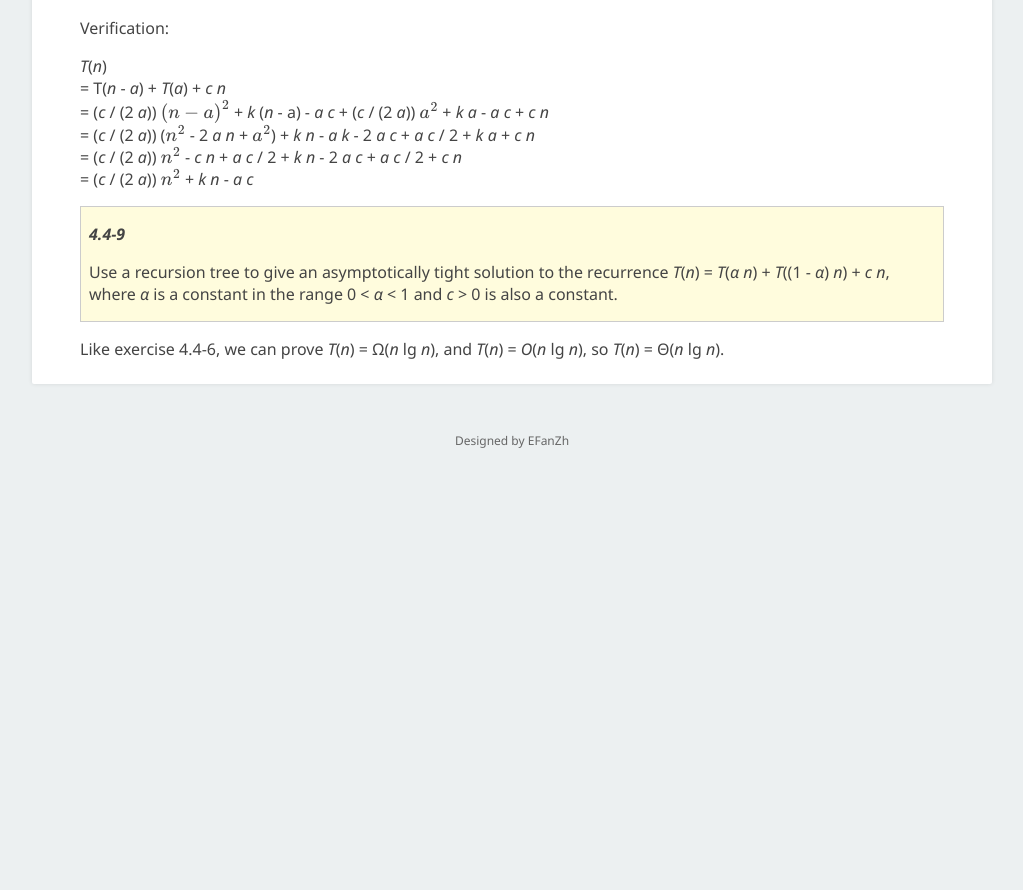
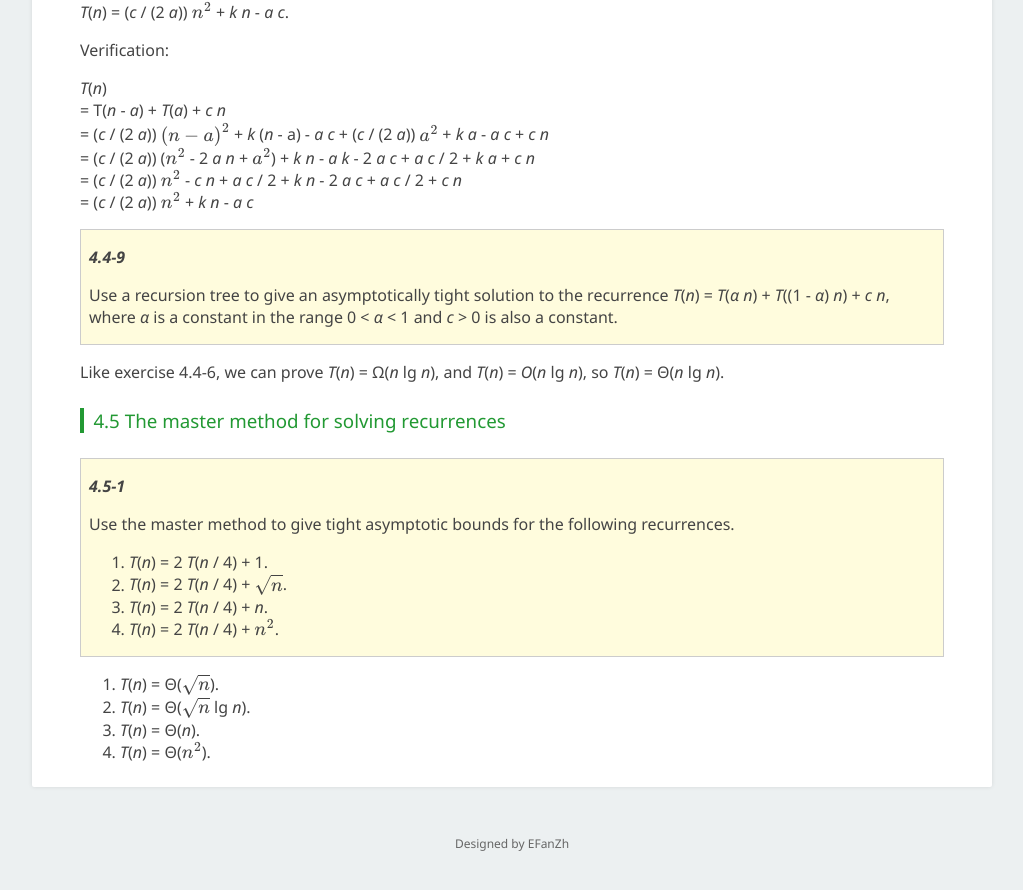
Before and after one commit to EFanZh/efanzh.github.io, a Jekyll site: the page built from _posts/2018-10-05-introduction-to-algorithms-exercises.md, in a window 1280 px wide and 900 px high, scrolled down 30570 px. Shown: the top 890 px of the window, without its empty margins (128-1151 px from the left). Built offline with Jekyll 4.4.1, drawn with Linux system fonts in a browser that asks for light colours; formulas are drawn with MathJax 3; before the commit the page ends 31067 px from its top, so only the background shows below that; some of the changed text lies outside the part shown.

Commit message:
Add exercise 4.5-1 from CLRS

```diff
--- a/_posts/2018-10-05-introduction-to-algorithms-exercises.md
+++ b/_posts/2018-10-05-introduction-to-algorithms-exercises.md
@@ -1265,7 +1265,7 @@ So my guess is right.
 = *S*(log *n*)\
 = *c* $(\log n)^{\lg 3}$ - 2 log *n*.
 
-Note: Solving *T*(*n*) = *a* T(*n* / *b*) + *k* $n^p$, try *T*(*n*) = *c* $n^{\log_b a}$ + ($b^p$ *k* / ($b^p$ - *a*)) $n^p$.
+Note: Solving *T*(*n*) = *a* T(*n* / *b*) + *k* $n^p$: if *p* = $\log_b a$, *T*(*n*) = *k* $n^p \log_b n$ + *c* $n^p$, otherwise *T*(*n*) = *c* $n^{\log_b a}$ + (*k* / (1 - *a* / $b^p$)) $n^p$.
 
 #### 4.4 The recursion-tree method for solving recurrences
 
@@ -1399,3 +1399,19 @@ Verification:
 > is also a constant.
 
 Like exercise 4.4-6, we can prove *T*(*n*) = Ω(*n* lg *n*), and *T*(*n*) = *O*(*n* lg *n*), so *T*(*n*) = Θ(*n* lg *n*).
+
+#### 4.5 The master method for solving recurrences
+
+> ***4.5-1***
+>
+> Use the master method to give tight asymptotic bounds for the following recurrences.
+>
+> 1. *T*(*n*) = 2 *T*(*n* / 4) + 1.
+> 2. *T*(*n*) = 2 *T*(*n* / 4) + $\sqrt{n}$.
+> 3. *T*(*n*) = 2 *T*(*n* / 4) + *n*.
+> 4. *T*(*n*) = 2 *T*(*n* / 4) + $n^2$.
+
+1. *T*(*n*) = Θ($\sqrt{n}$).
+2. *T*(*n*) = Θ($\sqrt{n}$ lg *n*).
+3. *T*(*n*) = Θ(*n*).
+4. *T*(*n*) = Θ($n^2$).
```
